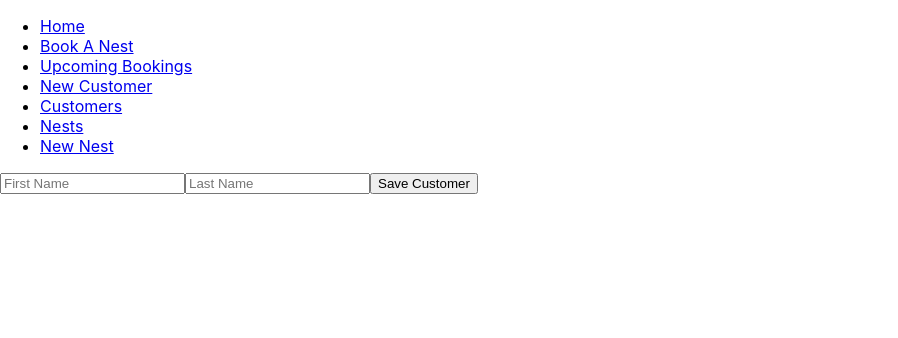
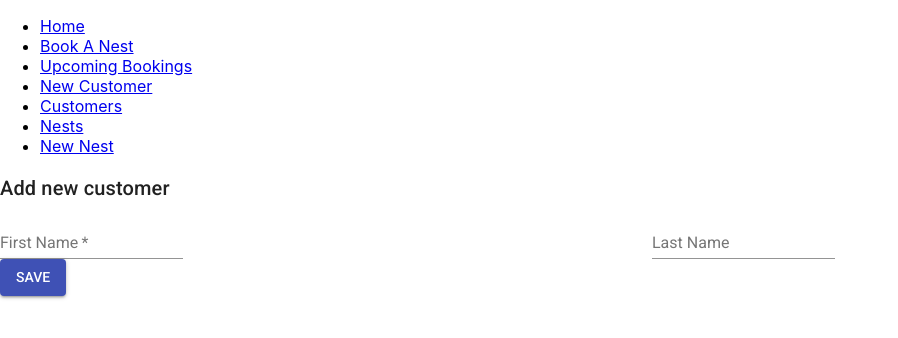
Before and after one commit to BornaMaticic/NestAway, a React (Create React App) app in the folder frontend/: page /customerform in a window 1280 px wide. Shown: the top 338 px of the page, without its empty margins (0-898 px from the left). Built offline with nearby package versions, Linux system fonts and the light colour scheme; no server answers.

Commit message:
basic material-ui applied to the customer form

```diff
--- a/frontend/src/components/BookingForm.js
+++ b/frontend/src/components/BookingForm.js
@@ -1,6 +1,7 @@
 import React, { Component, Fragment } from 'react';
 import FilteredPropertiesList from '../components/FilteredPropertiesList.js';
 import CustomerSelector from './CustomerSelector.js';
+
 
 class BookingForm extends Component {
   constructor(props){
--- a/frontend/src/components/CustomerForm.js
+++ b/frontend/src/components/CustomerForm.js
@@ -1,23 +1,67 @@
-import React from 'react';
+import React, { Component, Fragment } from 'react';
+import Grid from '@material-ui/core/Grid';
+import Typography from '@material-ui/core/Typography';
+import TextField from '@material-ui/core/TextField';
+import Button from '@material-ui/core/Button';
 
-const CustomerForm = (props) => {
+class CustomerForm extends Component {
 
-  function prepareCustomerToPost(event){
+  prepareCustomerToPost(event){
     event.preventDefault()
     const customer = {
       "firstName": event.target.firstName.value,
       "lastName": event.target.lastName.value
     }
-    props.handleCustomerPost(customer)
+    this.props.handleCustomerPost(customer)
   }
 
-  return(
-    <form onSubmit={prepareCustomerToPost}>
-      <input type="text" placeholder="First Name" name="firstName"/>
-      <input type="text" placeholder="Last Name" name="lastName"/>
-      <button type="submit">Save Customer</button>
-    </form>
-  )
+  render(){
+    return(
+      <Fragment>
+        <Typography variant="h6" gutterBottom>
+        Add new customer
+        </Typography>
+
+        <Grid container spacing={24}>
+          <Grid item xs={12} sm={6}>
+            <TextField
+              required
+              id="firstname"
+              name="firstName"
+              label="First Name"
+              autoComplete="fname"
+            />
+          </Grid>
+
+          <Grid item xs={12} sm={6}>
+            <TextField
+              id="lastName"
+              name="lastName"
+              label="Last Name"
+            />
+          </Grid>
+        </Grid>
+
+      <Button
+        variant="contained"
+        color="primary"
+        onClick={this.prepareCustomerToPost}
+        name="submit"
+        label="Submit"
+        type="submit"
+        >Save</Button>
+      </Fragment>
+    )
+  }
+
 }
 
 export default CustomerForm;
+
+// return(
+//   <form onSubmit={prepareCustomerToPost}>
+//     <input type="text" placeholder="First Name" name="firstName"/>
+//     <input type="text" placeholder="Last Name" name="lastName"/>
+//     <button type="submit">Save Customer</button>
+//   </form>
+// )
--- a/frontend/src/components/CustomerSelector.js
+++ b/frontend/src/components/CustomerSelector.js
@@ -1,4 +1,5 @@
 import React from 'react';
+
 
 const CustomerSelector = (props) => {
   const options = props.customers.map((customer, index) => {
--- a/frontend/src/components/CustomersList.js
+++ b/frontend/src/components/CustomersList.js
@@ -1,5 +1,6 @@
 import React from 'react';
 import Customer from './Customer.js';
+
 
 const CustomersList = (props) => {
   console.log(props);
--- a/frontend/src/components/FilteredPropertiesList.js
+++ b/frontend/src/components/FilteredPropertiesList.js
@@ -1,6 +1,8 @@
 import React, {Component, Fragment} from 'react';
 import FilteredProperty from './FilteredProperty.js';
 import Grid from '@material-ui/core/Grid';
+
+
 
 class FilteredPropertiesList extends Component{
   constructor(props){
@@ -33,7 +35,7 @@ class FilteredPropertiesList extends Component{
 
     return (
       <Fragment>
-        <Grid container spacing={12} style={{padding:12}}>
+        <Grid container spacing={16} style={{padding:16}}>
           {properties}
         </Grid>
         <button type="submit" onClick={this.handleBookingConfirmationClick}>Confirm booking</button>
--- a/frontend/src/components/Home.js
+++ b/frontend/src/components/Home.js
@@ -1,4 +1,5 @@
 import React from "react";
+
 
 const Home = () => (
  <div>
--- a/frontend/src/components/NavBar.js
+++ b/frontend/src/components/NavBar.js
@@ -1,5 +1,6 @@
 import React, { Component } from 'react';
 import { Link } from "react-router-dom";
+
 
 class NavBar extends Component {
   render(){
--- a/frontend/src/components/PropertiesList.js
+++ b/frontend/src/components/PropertiesList.js
@@ -15,7 +15,7 @@ class PropertiesList extends Component {
       })
 
       return (
-        <Grid container spacing={12} style={{padding:12}}>
+        <Grid container spacing={16} style={{padding:16}}>
          {properties}
         </Grid>
       )
--- a/frontend/src/components/PropertyForm.js
+++ b/frontend/src/components/PropertyForm.js
@@ -1,4 +1,5 @@
 import React from 'react';
+
 
 const PropertyForm = (props) => {
 
```
